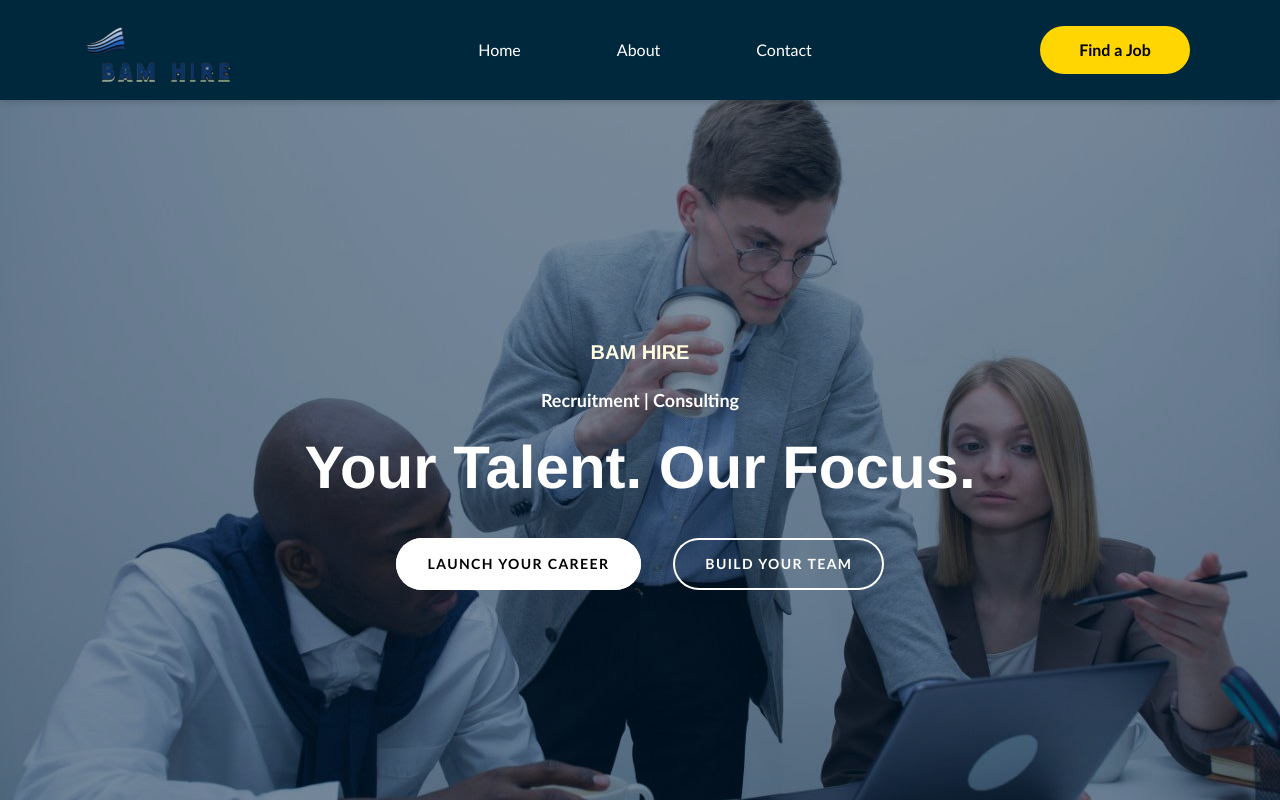
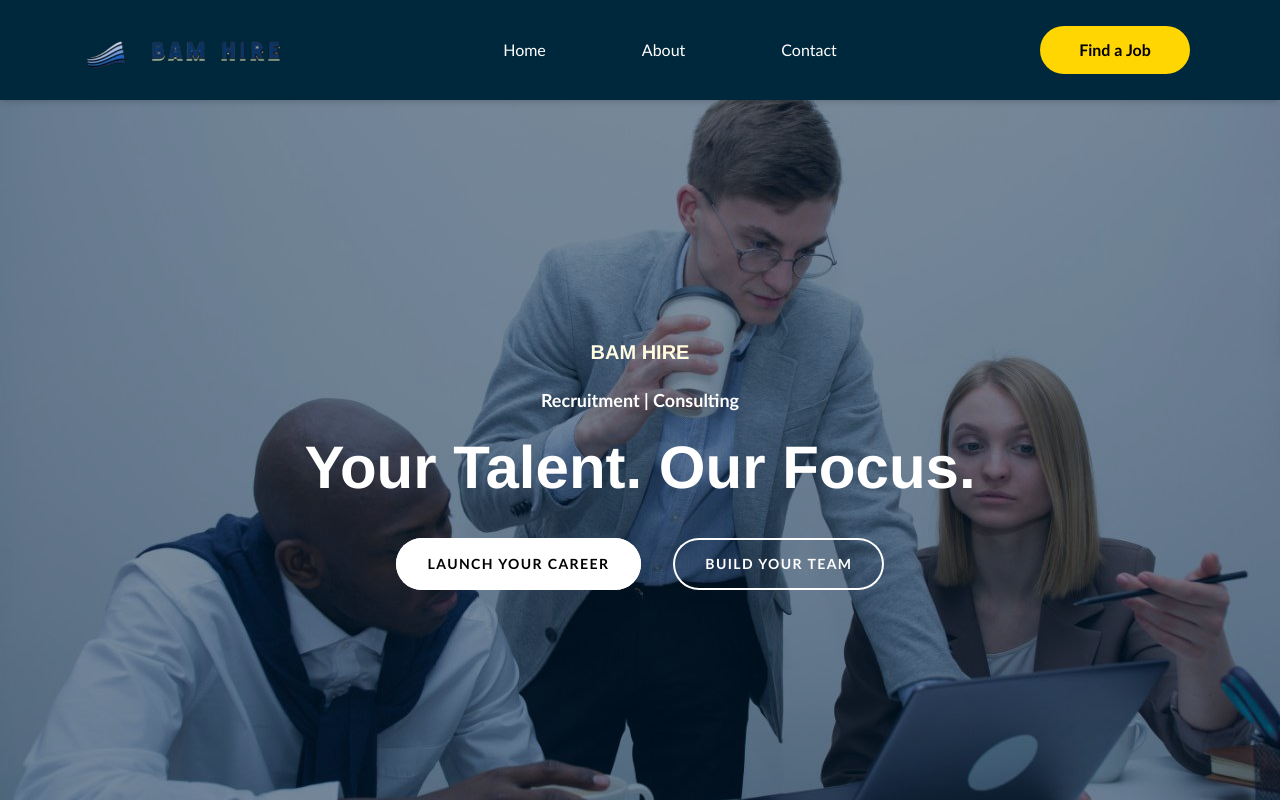
Before and after one commit to jonathandestinec/bam-hire, a Next.js app: page / in a window 1280 px wide. Shown: the top 800 px of the page. Built offline with nearby package versions, Linux system fonts and the light colour scheme; a web font is replaced by a local one.

Commit message:
fixed logo

```diff
--- a/components/shared/Nav.tsx
+++ b/components/shared/Nav.tsx
@@ -14,7 +14,7 @@ function Nav() {
   const [showMenu, setShowMenu] = useState(false)
   return (
     <nav className='fixed shadow-md inset-0 bg-[#00283c] text-white h-[100px] md:px-20  flex items-center p-[15px] justify-between'>
-      <Link href="/">
+      <Link href="/" className='flex items-center'>
         {/*<Image
           src="/assets/logo.png"
           alt="logo"
```
